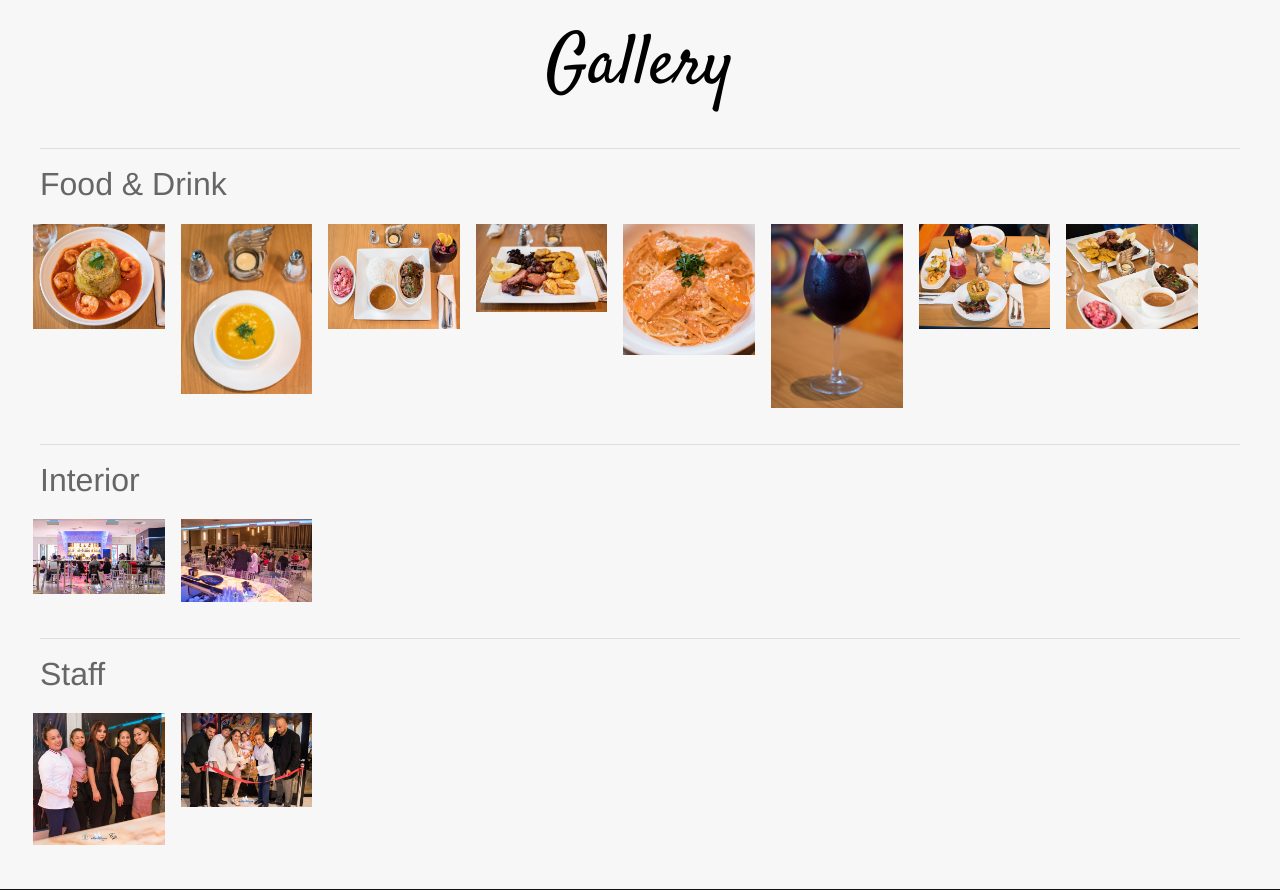
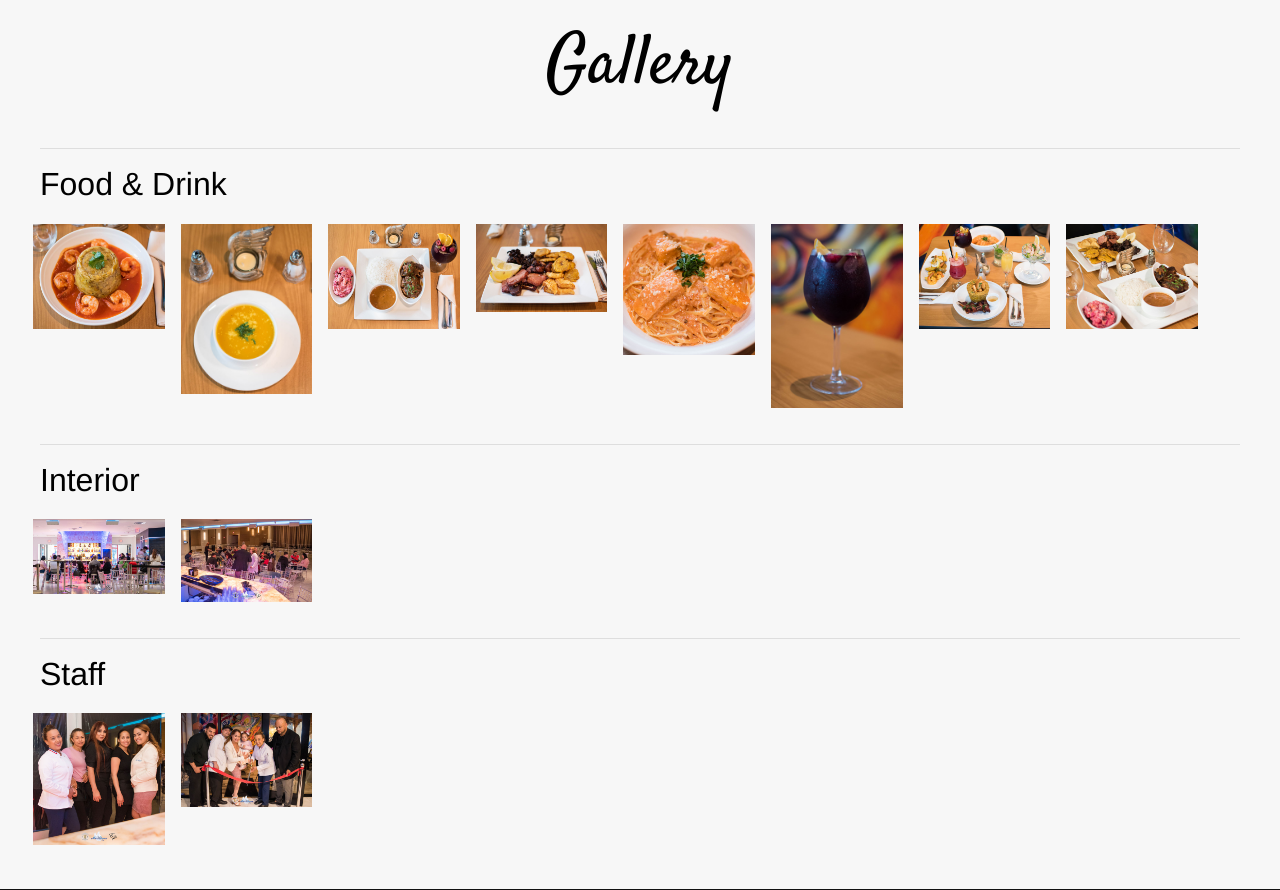
Before and after one commit to antonioi520/RESTAURANTsite, a PHP site: page /gallery.php in a window 1280 px wide. Shown: the part 100-990 px from the top of the page. Run offline with PHP 8.4, Linux system fonts and the light colour scheme; some libraries are stand-ins or nearby versions.

Commit message:
font color fix for gallery

```diff
--- a/gallery.php
+++ b/gallery.php
@@ -38,7 +38,7 @@
     <h1 class="menu-heading">Gallery</h1>
     <br>
     <hr>
-    <h2 style="text-align:left">Food & Drink</h2>
+    <h2 style="text-align:left; color:black;">Food & Drink</h2>
 
     <div class="row">
         <div class="column">
@@ -69,7 +69,7 @@
 
     <br>
     <hr>
-    <h2 style="text-align:left">Interior</h2>
+    <h2 style="text-align:left; color:black;">Interior</h2>
 
     <div class="row">
         <div class="column">
@@ -82,7 +82,7 @@
 
     <br>
     <hr>
-    <h2 style="text-align:left">Staff</h2>
+    <h2 style="text-align:left; color:black;">Staff</h2>
 
     <div class="row">
         <div class="column">
```
